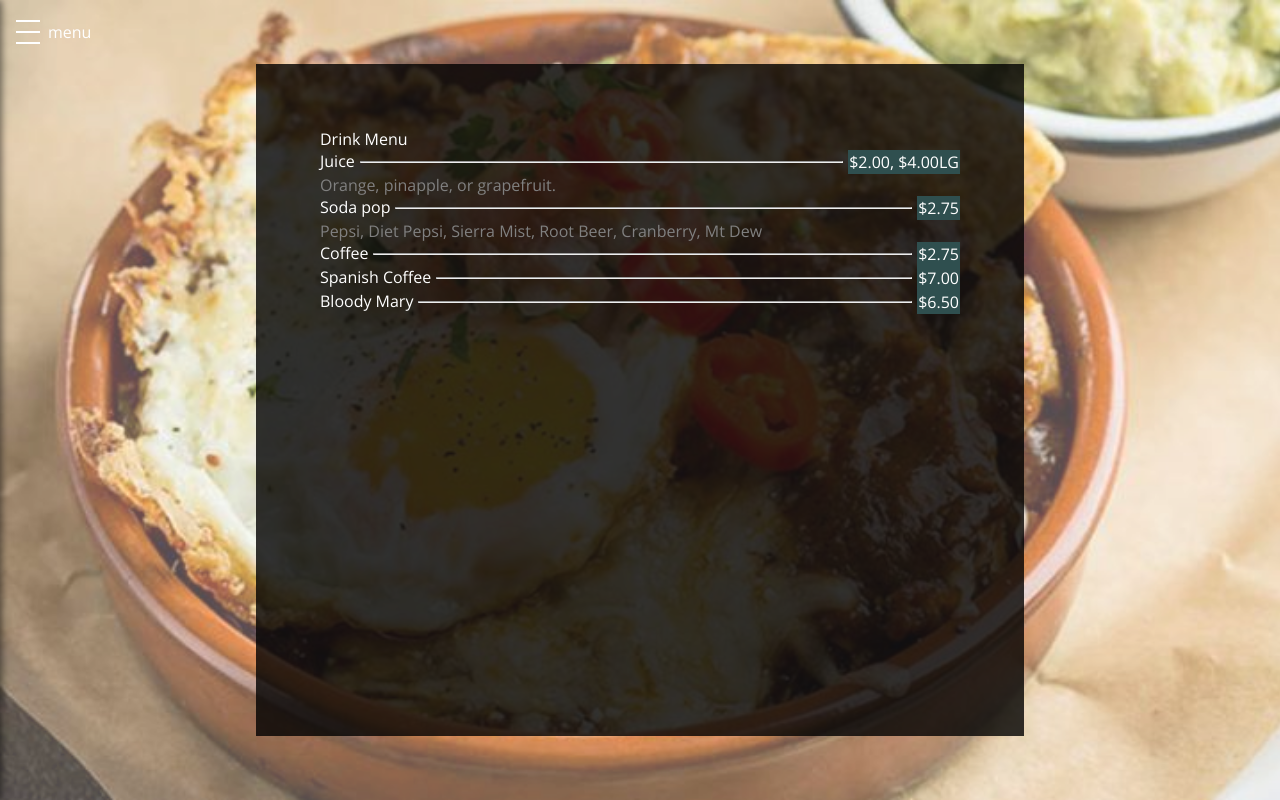
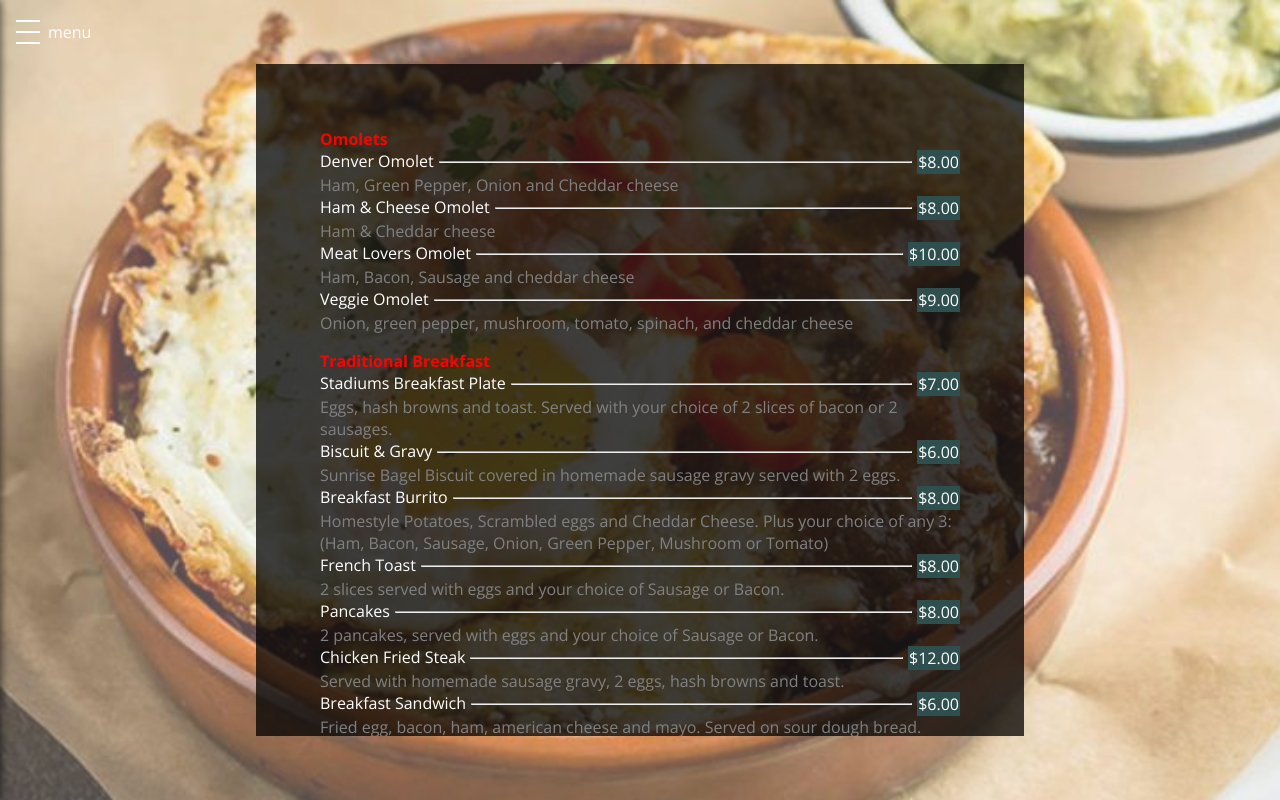
Before and after one commit to justinobrien/stadiums, a React (Create React App) app: page /breakfastmenu in a window 1280 px wide. Built offline with nearby package versions, Linux system fonts and the light colour scheme.

Commit message:
breakfast menu mostly done

```diff
--- a/src/pages/food/BreakfastMenu.scss
+++ b/src/pages/food/BreakfastMenu.scss
@@ -1,12 +1,15 @@
 .breakfast-main {
     height: 100%;
     width: 100%;
-    background:  rgba(0, 0, 0, 0.8);
+    background:  rgba(0, 0, 0, 0.75);
     color: white;
     display: flex;
     padding: 1rem;
     flex-direction: column;
     position: relative;
+
+    overflow: scroll;
+    overflow-x: hidden;
 }
 
 .body {
@@ -32,8 +35,16 @@ hr {
     justify-content: center;
 }
 .subtitle-1 {
-    color: black;
+    color: red;
+    font-weight: bold;
+
+    margin-top: 1rem;
 }
+
+.no-margin {
+    margin-top: 0;
+}
+
 .price {
     background: darkslategrey;
     align-self: flex-end;
@@ -83,9 +94,6 @@ hr {
         flex-direction: column;
         justify-content: center;
     }
-    .subtitle-1 {
-        color: white;
-    }
     .price {
         background: darkslategrey;
         align-self: flex-end;
--- a/src/pages/food/BreakfastMenu.tsx
+++ b/src/pages/food/BreakfastMenu.tsx
@@ -1,25 +1,43 @@
 import React, { ReactFragment } from 'react';
 import './BreakfastMenu.scss';
 import drinks from '../../jsonfiles/breakfast/breakfast_drinks.json'; // Relative path to your File
+import breakfastpg2 from '../../jsonfiles/breakfast/breakfast_pg2.json'; // Relative path to your File
+import sides from '../../jsonfiles/breakfast/breakfast_sides.json'; // Relative path to your File
+import omolets from '../../jsonfiles/breakfast/omolets.json'; // Relative path to your File
+import skillets from '../../jsonfiles/breakfast/skillets.json'; // Relative path to your File
 
 const breakfastItems = [];
 const warning = 'Consuming raw or undercooked meats, seafood, shellfish or eggs may increase your risk of foodborne illness, especially if you have certain medical conditions';
 let breakfastMenu: Array<ReactFragment> = [];
 
+const addMenuItem = (item: any) => {
+  breakfastMenu.push(
+    <div className="drink-item">
+      <div className="row">
+        <div className="item-name">{item.name}</div>
+        <hr></hr>
+        <div className='price'>{item.price}</div>
+      </div>
+      <div className="item-description">{item.desc}</div>
+    </div>)
+}
+
 const BreakfastMenu = () => {
   if (breakfastMenu.length < 1) {
+    breakfastMenu.push(<div className="subtitle-1 no-margin">Omolets</div>);
+    omolets.map(d => addMenuItem(d));
 
-    breakfastMenu.push(<div className="subtitle-1"> Drink Menu </div>);
-    drinks.map(d => breakfastMenu.push(
-      <div className="drink-item">
-        <div className="row">
-          <div className="item-name">{d.name}</div>
-          <hr></hr>
-          <div className='price'>{d.price}</div>
-        </div>
-        <div className="item-description">{d.desc}</div>
-      </div>)
-    );
+    breakfastMenu.push(<div className="subtitle-1"> Traditional Breakfast </div>);
+    breakfastpg2.map(d => addMenuItem(d));
+
+    breakfastMenu.push(<div className="subtitle-1"> Skillets </div>);
+    skillets.map(d => addMenuItem(d));
+
+    breakfastMenu.push(<div className="subtitle-1"> Sides </div>);
+    sides.map(d => addMenuItem(d));
+
+    breakfastMenu.push(<div className="subtitle-1">Drinks</div>);
+    drinks.map(d => addMenuItem(d));
   }
 
   return (
```
